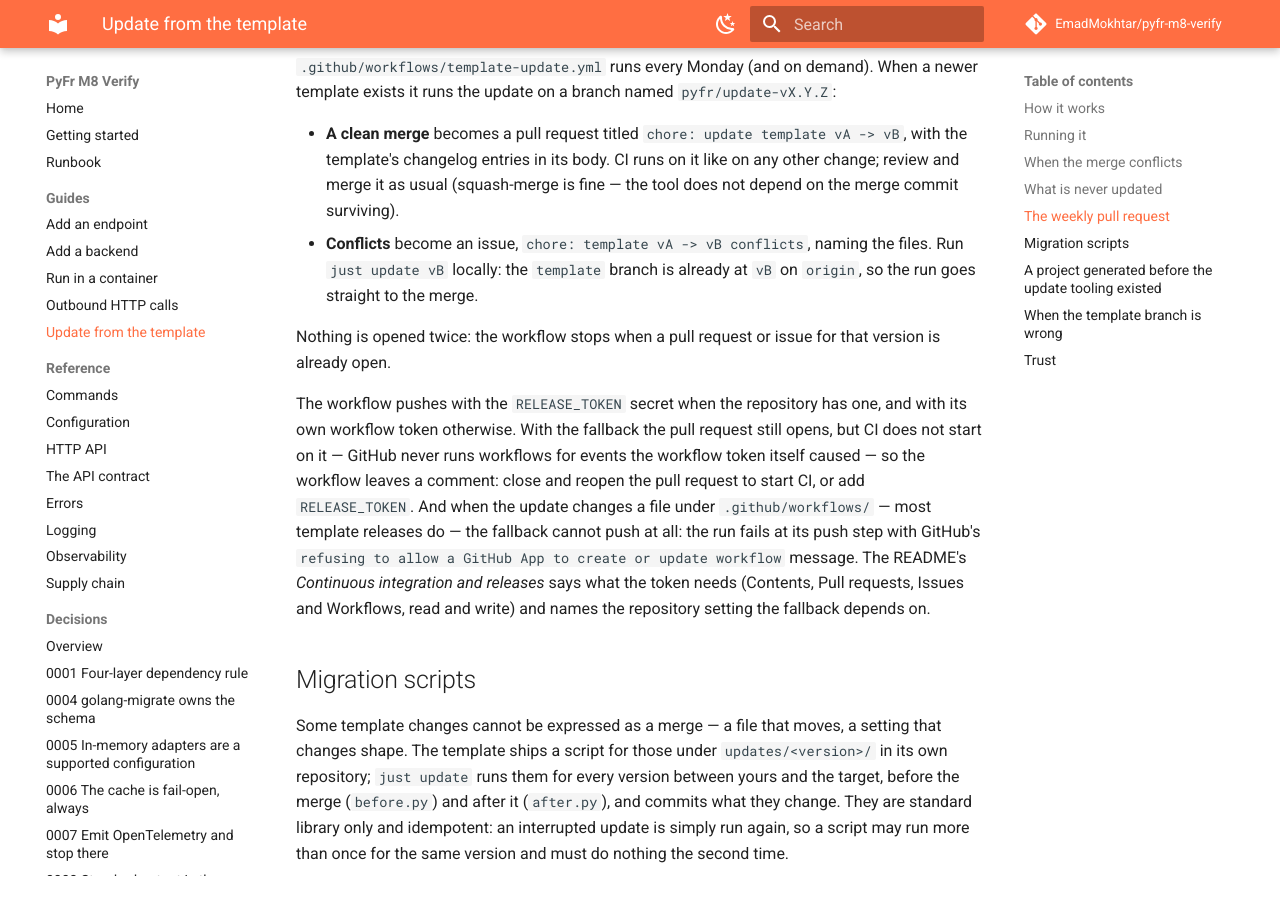
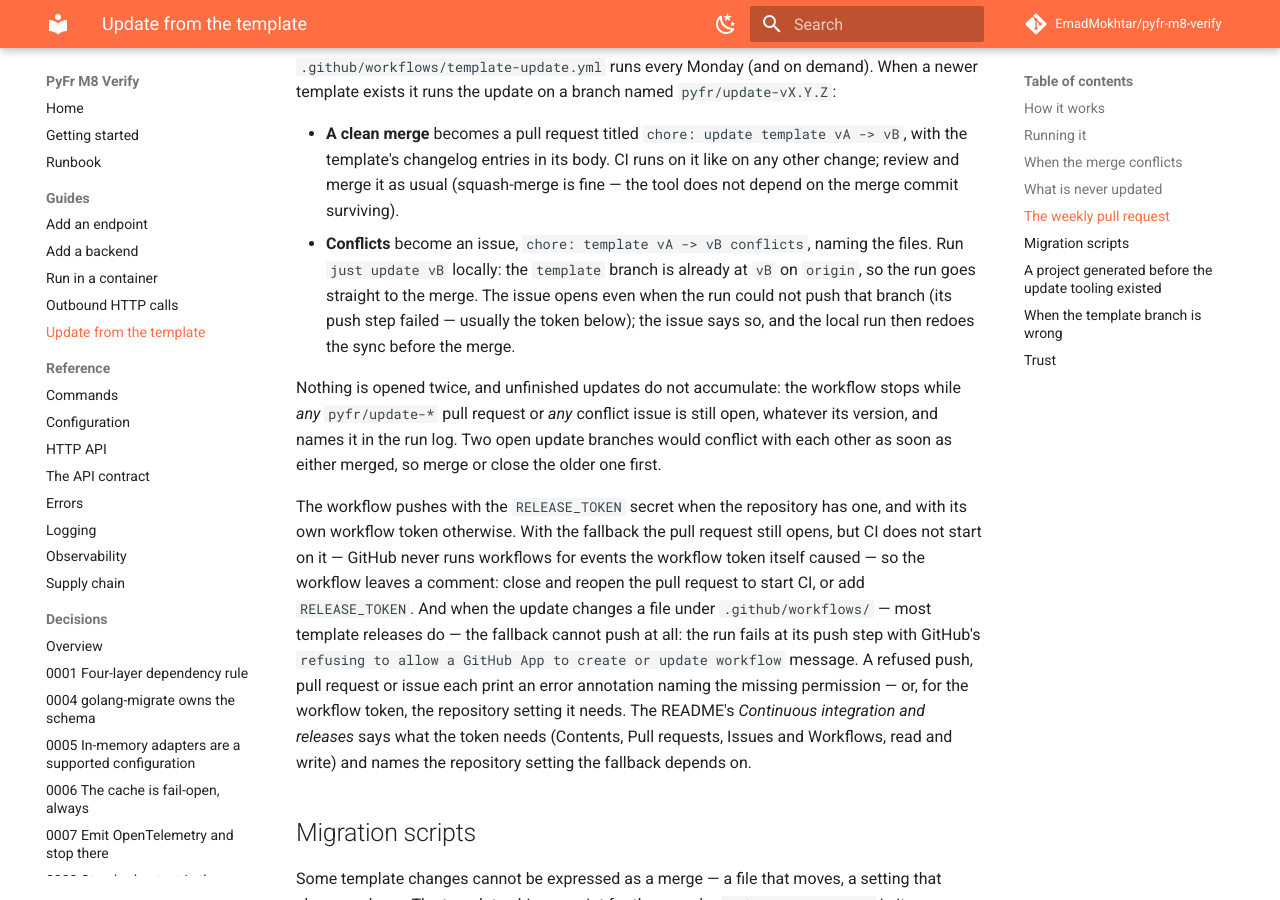
Before and after one commit to EmadMokhtar/pyfr-m8-verify, an MkDocs documentation site: the page built from docs/guides/update-from-template.md, in a window 1280 px wide and 900 px high, scrolled down 1892 px. Built offline with MkDocs 1.6.1 and Material for MkDocs 9.7.7, drawn with Linux system fonts in a browser that asks for light colours; comment, search, counter and statistics services are not loaded.

Commit message:
chore: template v0.12.0 -> v0.13.0
Pyfr-Template-Version: v0.13.0

```diff
--- a/docs/guides/update-from-template.md
+++ b/docs/guides/update-from-template.md
@@ -106,9 +106,16 @@ When a newer template exists it runs the update on a branch named
 - **Conflicts** become an issue, `chore: template vA -> vB conflicts`,
   naming the files. Run `just update vB` locally: the `template` branch
   is already at `vB` on `origin`, so the run goes straight to the merge.
+  The issue opens even when the run could not push that branch (its push
+  step failed — usually the token below); the issue says so, and the
+  local run then redoes the sync before the merge.
 
-Nothing is opened twice: the workflow stops when a pull request or issue
-for that version is already open.
+Nothing is opened twice, and unfinished updates do not accumulate: the
+workflow stops while *any* `pyfr/update-*` pull request or *any* conflict
+issue is still open,
+whatever its version, and names it in the run log. Two open update
+branches would conflict with each other as soon as either merged, so
+merge or close the older one first.
 
 The workflow pushes with the `RELEASE_TOKEN` secret when the repository
 has one, and with its own workflow token otherwise. With the fallback the
@@ -118,10 +125,12 @@ leaves a comment: close and reopen the pull request to start CI, or add
 `RELEASE_TOKEN`. And when the update changes a file under
 `.github/workflows/` — most template releases do — the fallback cannot
 push at all: the run fails at its push step with GitHub's `refusing to
-allow a GitHub App to create or update workflow` message. The README's
-*Continuous integration and releases* says what the token needs (Contents,
-Pull requests, Issues and Workflows, read and write) and names the
-repository setting the fallback depends on.
+allow a GitHub App to create or update workflow` message. A refused push,
+pull request or issue each print an error annotation naming the missing
+permission — or, for the workflow token, the repository setting it needs.
+The README's *Continuous integration and releases* says what
+the token needs (Contents, Pull requests, Issues and Workflows, read and
+write) and names the repository setting the fallback depends on.
 
 ## Migration scripts
 
```
Also changed, not shown: 1 other file.
